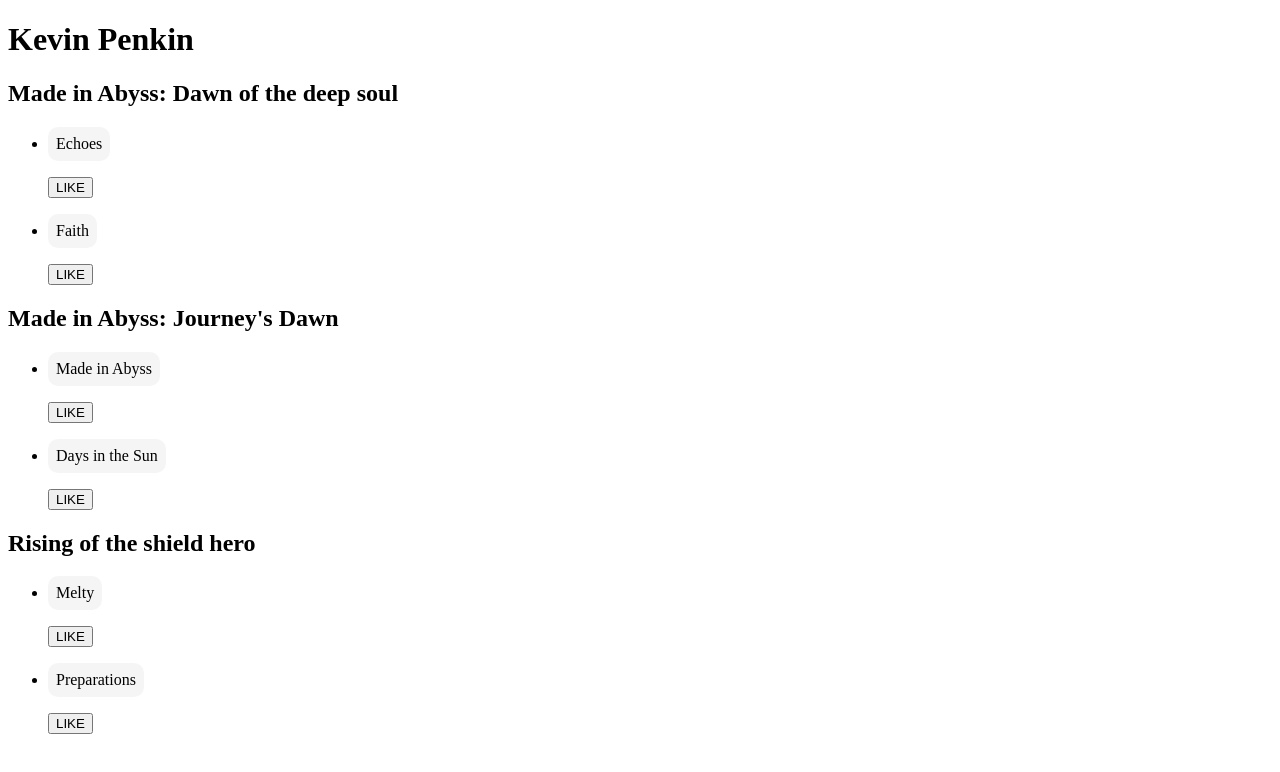
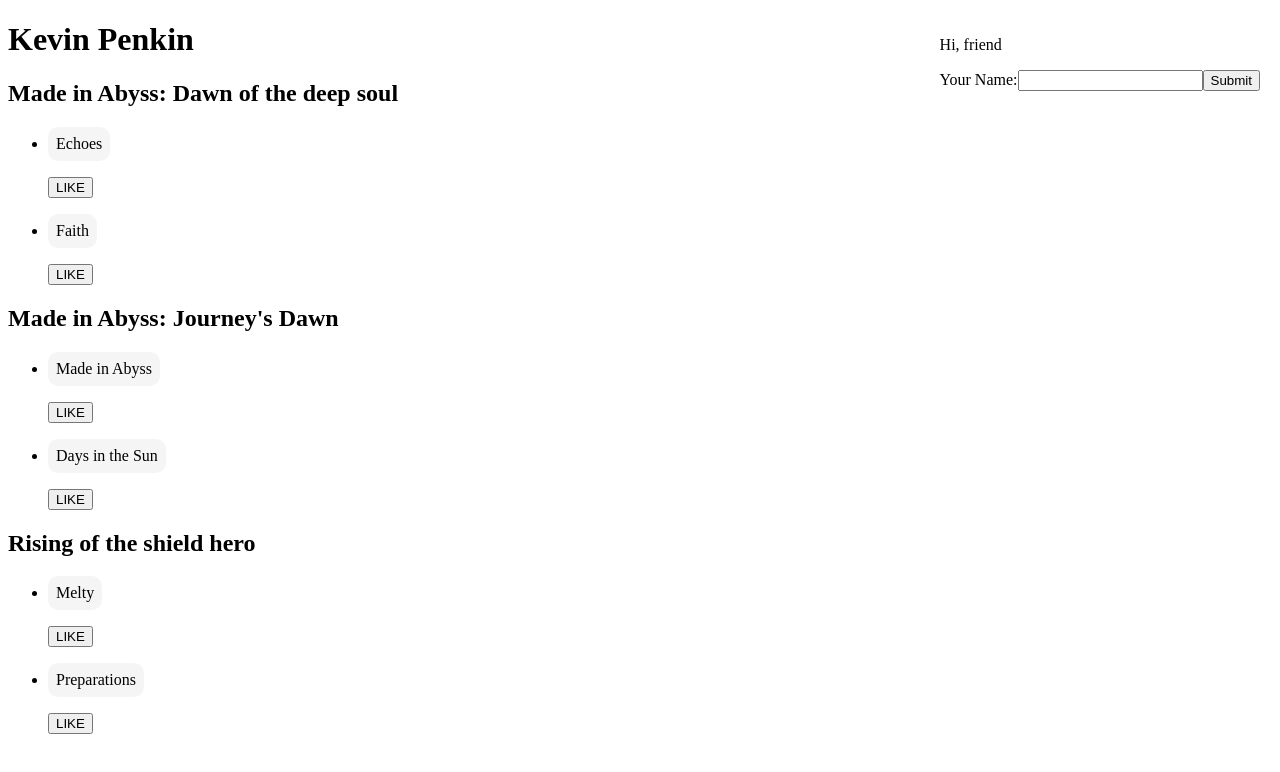
Before and after one commit to Velocima/React-practice, a React app: page / in a window 1280 px wide. Shown: the top 772 px of the page. Built offline with nearby package versions, Linux system fonts and the light colour scheme.

Commit message:
add greeting controlled form

```diff
--- /dev/null
+++ b/src/components/Greeting/index.js
@@ -0,0 +1,28 @@
+import './style.css';
+import React, { useState } from 'react';
+
+export default () => {
+	const [name, setName] = useState('');
+	const [user, setUser] = useState('friend');
+
+	const handleInputChange = (e) => {
+		setName(e.target.value);
+	};
+
+	const handleSumbit = (e) => {
+		e.preventDefault();
+		setUser(name);
+		setName('');
+	};
+
+	return (
+		<div className='greeting' role='presentation'>
+			<p>Hi, {user}</p>
+			<form onSubmit={handleSumbit}>
+				<label htmlFor='name'>Your Name:</label>
+				<input type='text' id='name' name='name' value={name} onChange={handleInputChange} />
+				<input type='submit' />
+			</form>
+		</div>
+	);
+};
--- /dev/null
+++ b/src/components/Greeting/style.css
@@ -0,0 +1,5 @@
+.greeting {
+	position: fixed;
+	top: 20px;
+	right: 20px;
+}
--- a/src/components/index.js
+++ b/src/components/index.js
@@ -1 +1,2 @@
 export { default as Track } from './Track';
+export { default as Greeting } from './Greeting';
--- a/src/pages/Home/index.js
+++ b/src/pages/Home/index.js
@@ -1,5 +1,6 @@
 import React, { useState } from 'react';
 import { Album } from '../../layout';
+import { Greeting } from '../../components';
 
 export default () => {
 	const [titles, setTitles] = useState([
@@ -26,6 +27,7 @@
 		<main>
 			<h1>Kevin Penkin</h1>
 			{renderTitleCards()}
+			<Greeting />
 		</main>
 	);
 };
```
